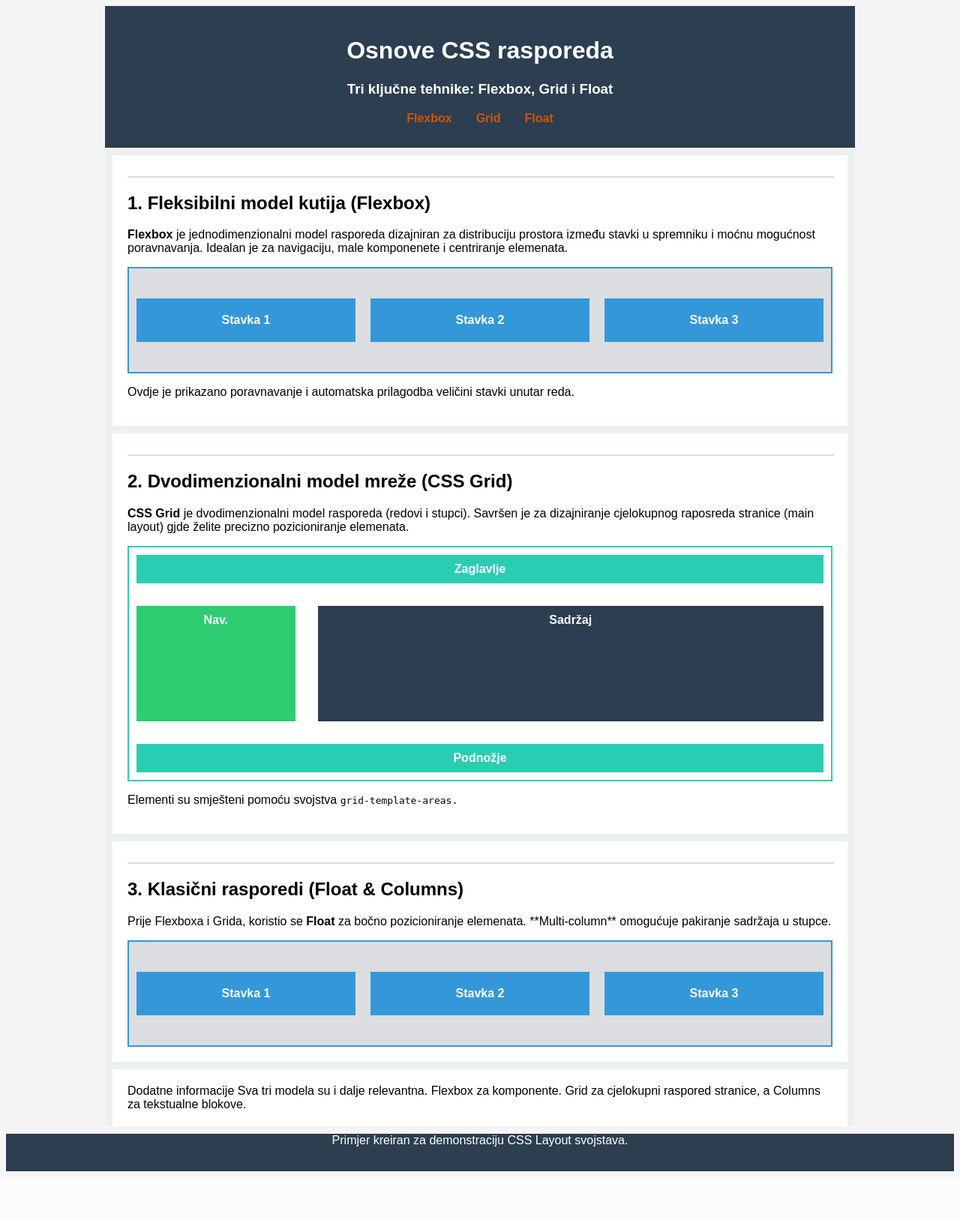
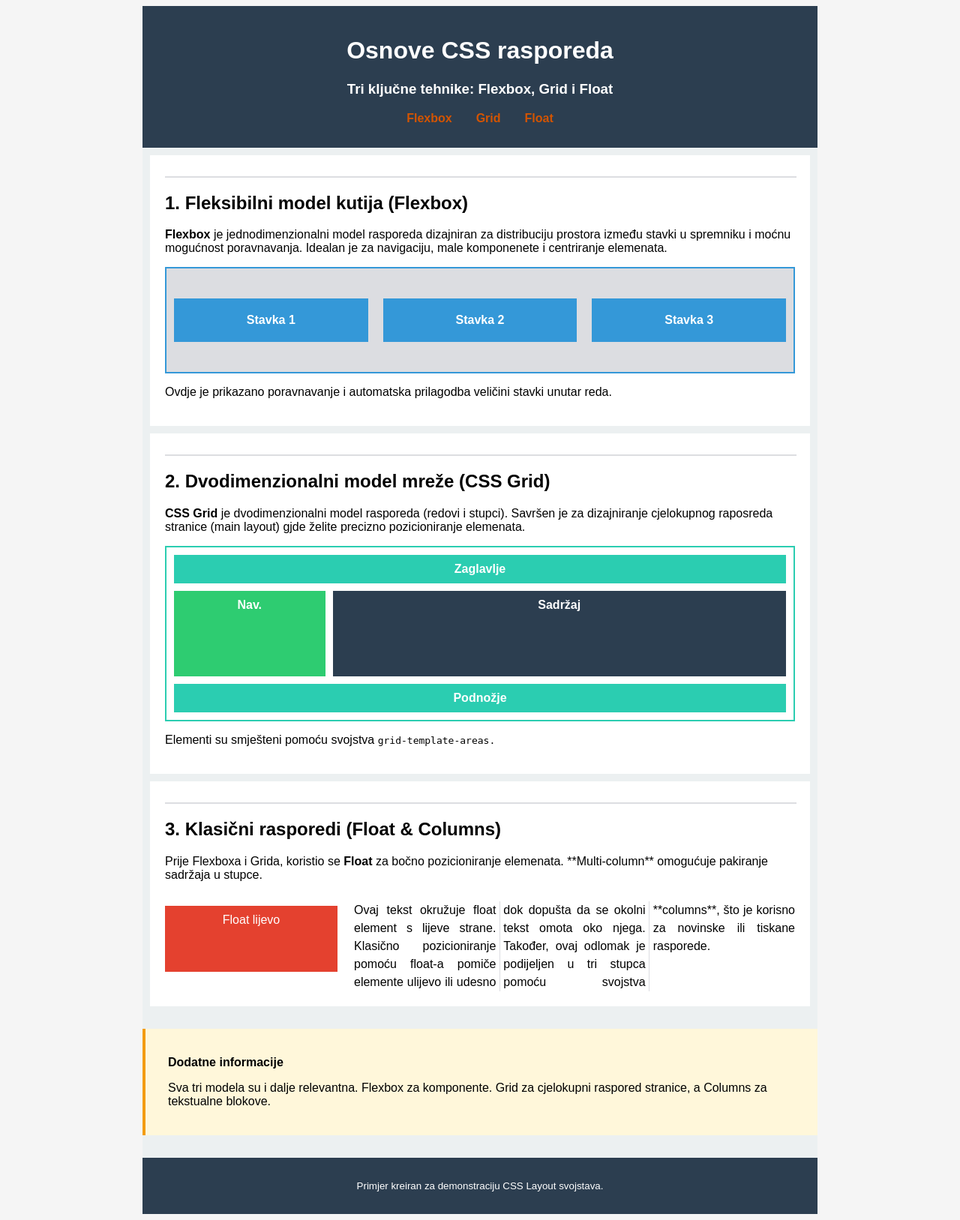
Before and after one commit to Tankred031/Revisited-FD1, a PHP site: page / in a window 1280 px wide. Shown: the whole page at 75% size. Before the commit the page ends 1562 px from the top, so only its background shows below. Run offline with PHP 8.4, Linux system fonts and the light colour scheme.

Commit message:
vjezba05 gotovo
float i stupci uz muke i UI

```diff
--- a/008VJEZBE FD1/vjezba05/index.html
+++ b/008VJEZBE FD1/vjezba05/index.html
@@ -26,7 +26,7 @@
 
             <hr>
 
-            <h2>1. Fleksibilni model kutija (Flexbox)</h2>
+            <h2 id="flexbox">1. Fleksibilni model kutija (Flexbox)</h2>
 
             <p><b>Flexbox</b> je jednodimenzionalni model rasporeda dizajniran za distribuciju prostora između stavki u spremniku i moćnu mogućnost poravnavanja. Idealan je za navigaciju, male komponenete i centriranje elemenata.</p>
 
@@ -43,7 +43,7 @@
 
             <hr>
 
-            <h2>2. Dvodimenzionalni model mreže (CSS Grid)</h2>
+            <h2 id="grid">2. Dvodimenzionalni model mreže (CSS Grid)</h2>
 
             <p><b>CSS Grid</b> je dvodimenzionalni model rasporeda (redovi i stupci). Savršen je za dizajniranje cjelokupnog raposreda stranice (main layout) gjde želite precizno pozicioniranje elemenata.</p>
 
@@ -61,27 +61,28 @@
 
             <hr>
 
-            <h2>3. Klasični rasporedi (Float & Columns)</h2>
+            <h2 id="float">3. Klasični rasporedi (Float & Columns)</h2>
 
             <p>Prije Flexboxa i Grida, koristio se <b>Float</b> za bočno pozicioniranje elemenata. **Multi-column** omogućuje pakiranje sadržaja u stupce.</p>
 
-                <div class="flex">
-                    <p class="card 1">Stavka 1</p>
-                    <p class="card 2">Stavka 2</p>
-                    <p class="card 3">Stavka 3</p>
+                <p class="float">Float lijevo</p>
+
+                <div class="stupci">
+                    Ovaj tekst okružuje float element s lijeve strane. Klasično pozicioniranje pomoću float-a pomiče elemente ulijevo ili udesno dok dopušta da se okolni tekst omota oko njega. Također, ovaj odlomak je podijeljen u tri stupca pomoću svojstva **columns**, što je korisno za novinske ili tiskane rasporede.
                 </div>
 
         </section>
 
-        <section class="okvir">
+        <div class="polje">
 
-            Dodatne informacije
+            <p><b>Dodatne informacije</b></p>
 
-            Sva tri modela su i dalje relevantna. Flexbox za komponente. Grid za cjelokupni raspored stranice, a Columns za tekstualne blokove.
-
+            <p>Sva tri modela su i dalje relevantna. Flexbox za komponente. Grid za cjelokupni raspored stranice, a Columns za tekstualne blokove.</p>
 
         </div>
 
+
         <footer>Primjer kreiran za demonstraciju CSS Layout svojstava.</footer>
+    </div>
 </body>
 </html>
--- a/008VJEZBE FD1/vjezba05/style.css
+++ b/008VJEZBE FD1/vjezba05/style.css
@@ -5,10 +5,10 @@ body {
 
 .container {
     width: 100%;
-    max-width: 1000px;
+    max-width: 900px;
     min-width: 450px;
 
-    min-height: 155vh ;
+    min-height: 100vh ;
 
     margin: 0 auto;
     background-color: #ecf0f1;
@@ -87,7 +87,7 @@ hr {
     color: #ffffff;
     font-weight: bold;
     border: 2px solid #2bcdb1;
-
+    padding: 10px;                /*ovo je odljepilo border za grid-area*/
 }
 
 .a {grid-area: a; background-color: #2bcdb1;}
@@ -97,12 +97,55 @@ hr {
 
 .a, .b, .c, .d {
     padding: 10px;
-    margin: 10px;
+    margin: 0;              /* ovo je radilo duple razmake u suradnji s gapom */
     text-align: center;
 }
 
 span {
     font-family: monospace;
+}
+
+.float {
+    float: left;
+    background-color: #e4412f;
+    color: #ffffff;
+    padding: 10px;
+
+    width: 25%;
+    text-align: center;
+    padding-bottom: 60px;
+}
+
+.stupci {
+    columns: 3;
+    width: 70%;
+
+    text-align: justify;
+    line-height: 1.5rem;
+    /* float: right;       ne smije ići  */
+
+    column-gap: 10px;
+    column-rule: 1px solid #dcdde1;
+    margin-left: 30%;
+    padding-top: 10px;
+}
+
+
+
+   /*ovo je bitno jer float ispada iz div-a roditelja, s ovim ga obuhvati*/
+.okvir::after {
+    content: "";
+    display: block;
+    clear: both;
+}
+
+
+.polje {
+    display: block;
+    background-color: #fff7da;
+    padding: 20px 30px;
+    border-left: 4px solid #f39c12;
+    margin: 30px 0;
 }
 
 
@@ -111,5 +154,6 @@ footer {
     background-color: #2c3e50;
     color: #ffffff;
     text-align: center;
-    height: 50px;
+    font-size: smaller;
+    padding: 30px 0;
 }
```
